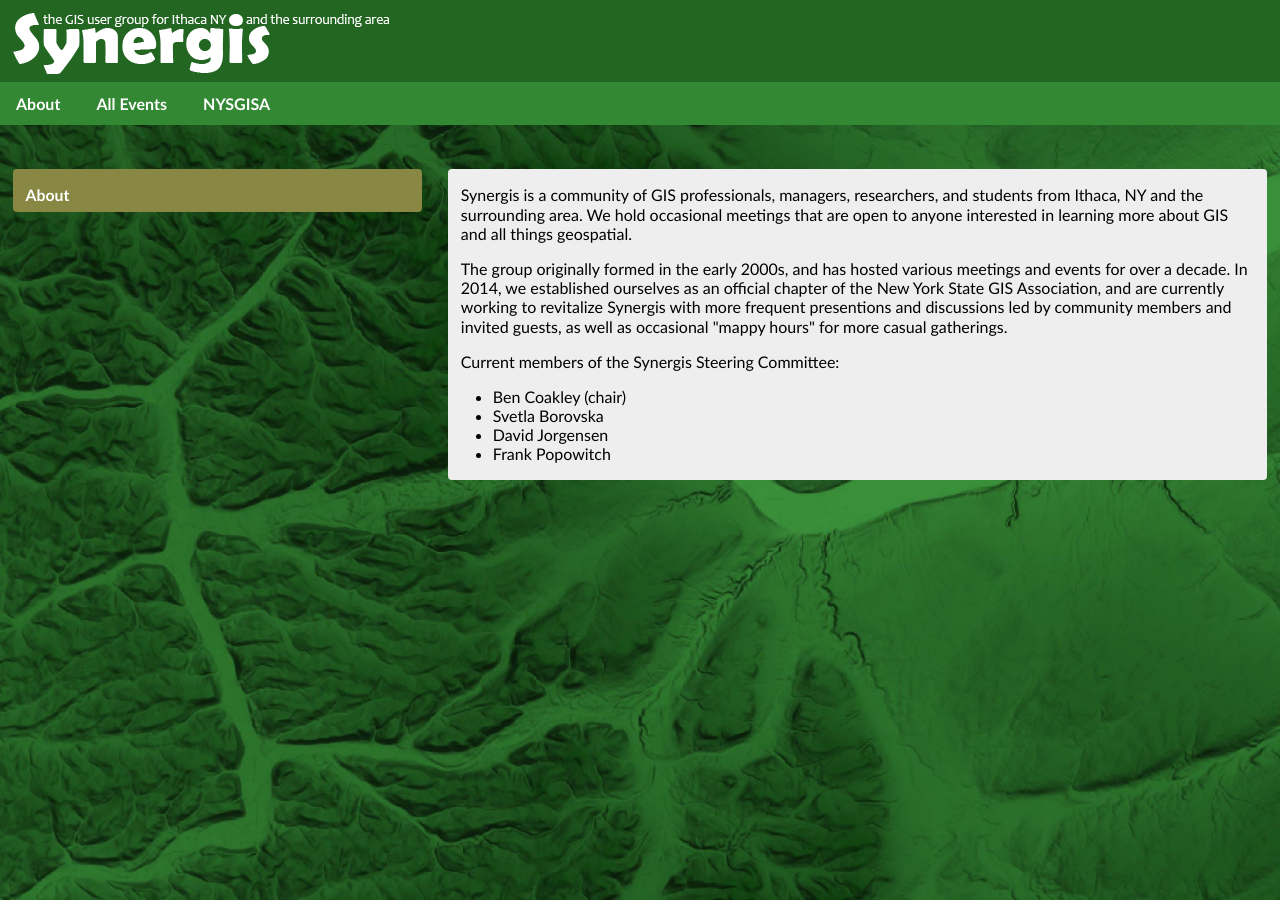
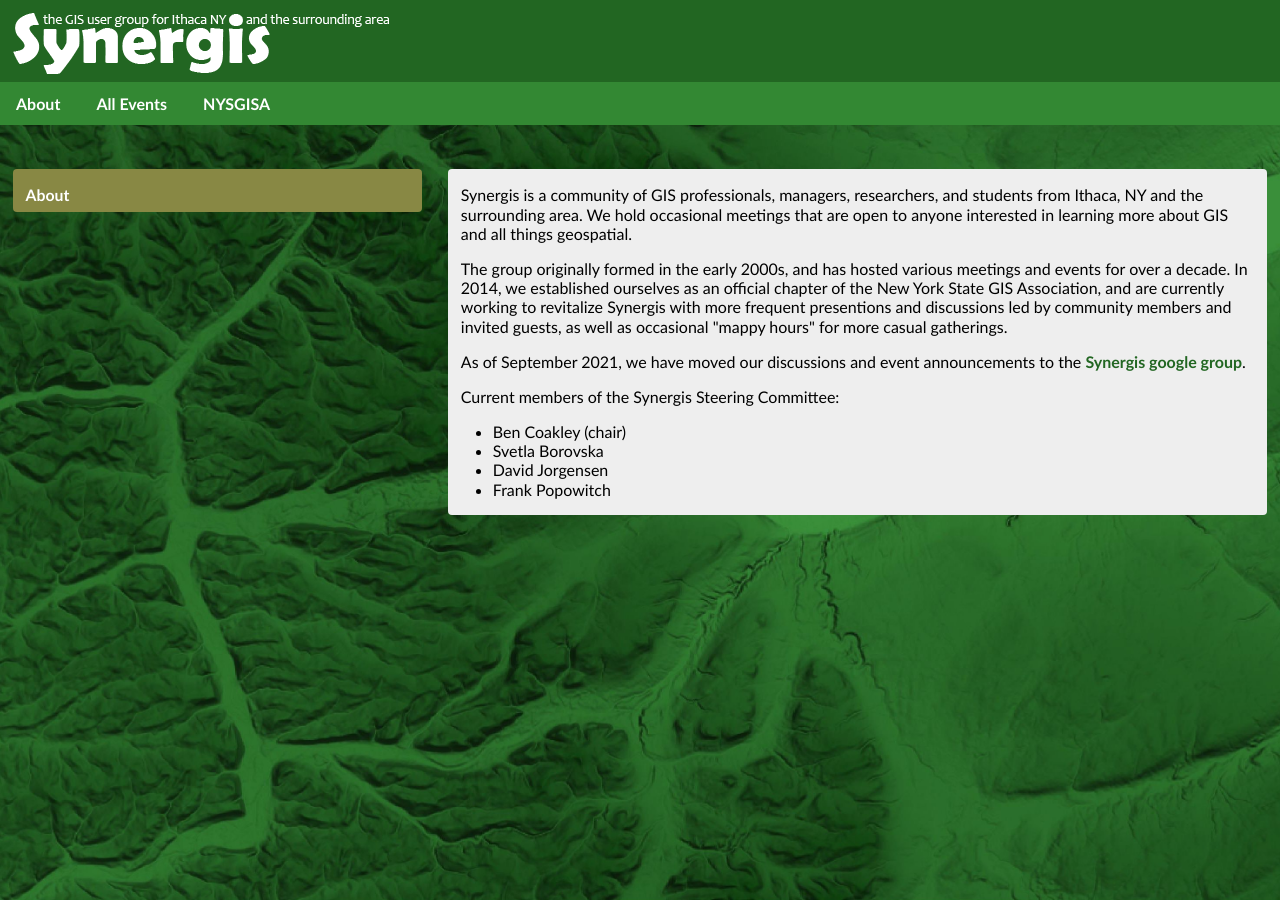
Before and after one commit to synergis-ny/synergis-ny.github.io, a Jekyll site: the page built from about.html, in a window 1280 px wide. Built offline with Jekyll 4.4.1, drawn with Linux system fonts in a browser that asks for light colours.

Commit message:
link to google group

```diff
--- a/about.html
+++ b/about.html
@@ -19,6 +19,9 @@ permalink: /about/
     frequent presentions and discussions led by community members and invited guests, as well
     as occasional "mappy hours" for more casual gatherings.</p>
 
+  <p>As of September 2021, we have moved our discussions and event announcements to the
+    <a href='https://groups.google.com/g/synergis'>Synergis google group</a>.</p>
+
   <p>Current members of the Synergis Steering Committee:</p>
 
   <ul>
```
